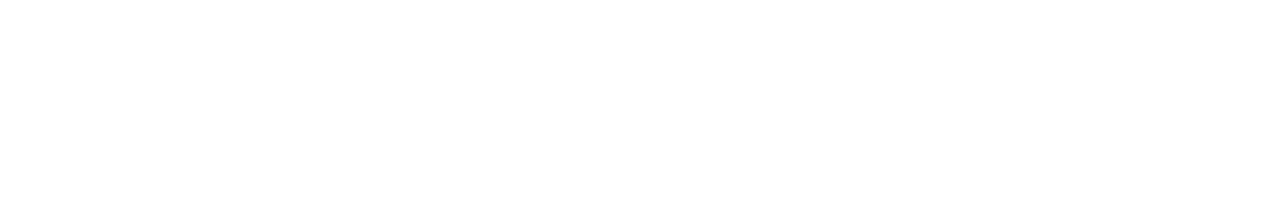
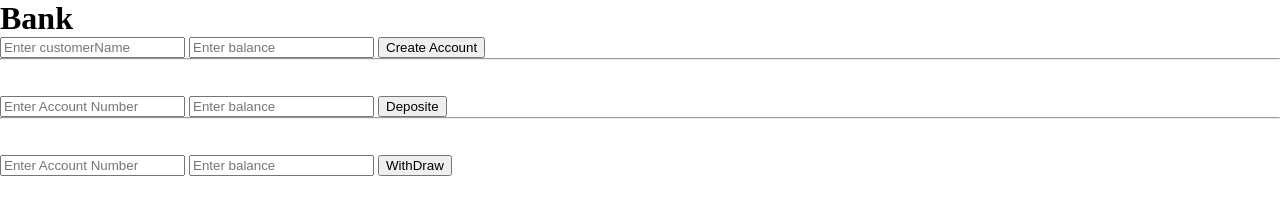
Before and after one commit to dipeshmahatto/React-js, a plain HTML site: page hello.html in a window 1280 px wide. Drawn offline with Linux system fonts and the light colour scheme.

Commit message:
Added opp inheritence

```diff
--- a/hello.html
+++ b/hello.html
@@ -33,25 +33,25 @@
 
     <!-- <div class="clock">Clock</div> -->
 
-    <!-- <h1>Bank</h1>
+    <h1>Bank</h1>
     <form id="addform">
         <input type="text" name="" id="customerName" placeholder="Enter customerName">
         <input type="number" name="" id="balance" placeholder="Enter balance">
         <button>Create Account</button>
     </form>
-    <hr>
+    <hr><br><br>
 
     <form id="depositeForm">
     <input type="number" id="accountNumber" placeholder="Enter Account Number">
     <input type="number" name="" id="amount" placeholder="Enter balance">
     <button>Deposite</button>
     </form>
-    <hr>
+    <hr><br><br>
     <form id="withdrawForm">
     <input type="number" id="accountNumberW" placeholder="Enter Account Number">
     <input type="number" name="" id="amountW" placeholder="Enter balance">
-    <button>Deposite</button>
-    </form> -->
+    <button>WithDraw</button>
+    </form>
 
 
 
--- a/hello.js
+++ b/hello.js
@@ -680,7 +680,30 @@ class BankAccount {
   }
 }
 
-const ramAccount = new BankAccount("Ram Thapa", 4000);
+class CurrentAccount extends BankAccount {
+  constructor(customerName, balance) {
+    super(customerName, balance);
+  }
+  takeBusinessLoan(amount, taxRate) {
+    let ans = amount + (amount + taxRate) / 100;
+    console.log(`Interset sahil ko loan is :${ans}`);
+  }
+}
+
+//saving account
+
+class SavingAccount extends BankAccount {
+  constructor(customerName, balance) {
+    super(customerName, balance);
+  }
+  takePersonlLoan(amount, taxRate) {
+    let ans = amount + (amount + taxRate) / 100;
+    console.log(`Interset sahil ko loan is :${ans}`);
+  }
+}
+
+const ramAccount = new SavingAccount("Ram Thapa", 4000);
 const shayam = new BankAccount("shayam thakar", 4000);
-
+// ramAccount.deposite(5000);
+ramAccount.takePersonlLoan(1000,10);
 console.log(ramAccount, shayam);
```
